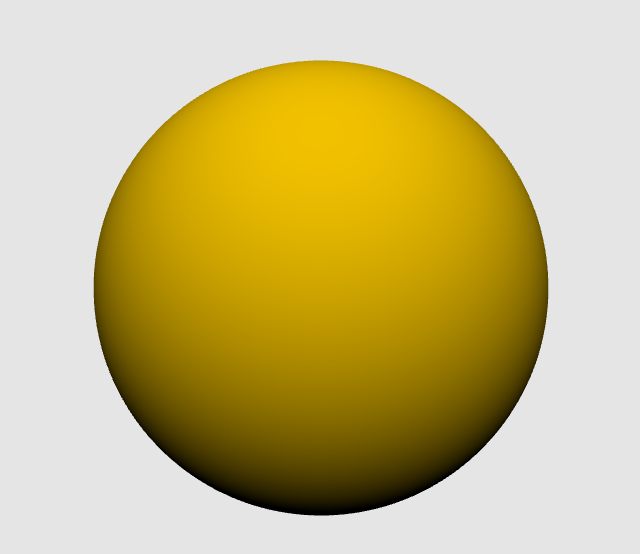
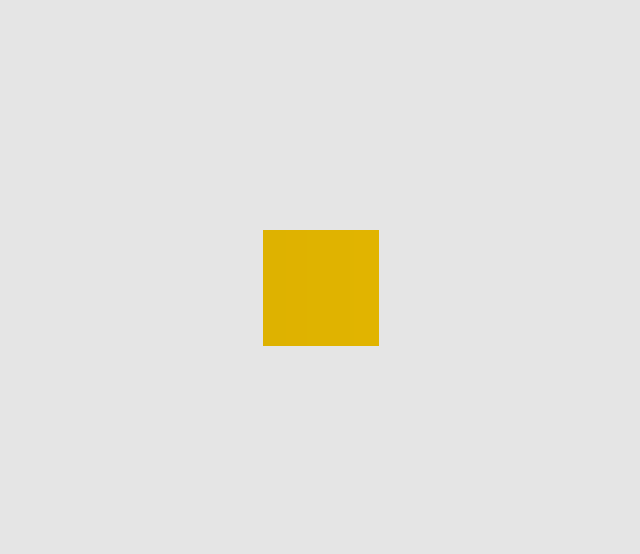
Before and after one commit to CreativeRusBear/Three.js, a plain HTML site: page AnimationBlock/index.html in a window 1280 px wide. Shown: the part 112-666 px from the top of the page, without its empty margins (319-959 px from the left). Drawn offline with Linux system fonts and the light colour scheme.

Commit message:
add gsap animations

```diff
--- a/AnimationBlock/index.html
+++ b/AnimationBlock/index.html
@@ -27,15 +27,36 @@
         camera.updateProjectionMatrix();
     });
 
-    let geometry = new THREE.SphereGeometry(2,100,100),
+    // let geometry = new THREE.SphereGeometry(2,100,100),
+    let geometry = new THREE.BoxGeometry(1,1,1),
         material  = new THREE.MeshLambertMaterial({color: 0xFFCC00}),
         mesh = new THREE.Mesh(geometry,material);
     scene.add(mesh);
 
     let light= new THREE.PointLight(0xffffff, 1, 500);
-    light.position.set(0,14,25);
+    light.position.set(10,0,25);
     scene.add(light);
-    renderer.render(scene,camera);
+
+    //save size fun
+    let render=function (){
+        requestAnimationFrame(render);
+        // mesh.rotation.x+=0.05;
+        // mesh.rotation.y+=0.01;
+        //
+        // mesh.scale.x-=-0.01;
+        renderer.render(scene,camera);
+    };
+    render();
+
+    this.tl = new TimelineMax({paused: true}).delay(.3);
+    this.tl.to(mesh.scale, 1, {x:2, ease: Expo.easeOut});
+    this.tl.to(mesh.scale, .5, {x:.5, ease: Expo.easeOut});
+    this.tl.to(mesh.position, .5, {x:2, ease: Expo.easeOut});
+    this.tl.to(mesh.rotation, .5, {y:Math.PI*.5, ease: Expo.easeOut}, "=-1.5");
+
+    document.body.addEventListener('click', ()=>{
+        this.tl.play();
+    })
 </script>
 </body>
 </html>
```
